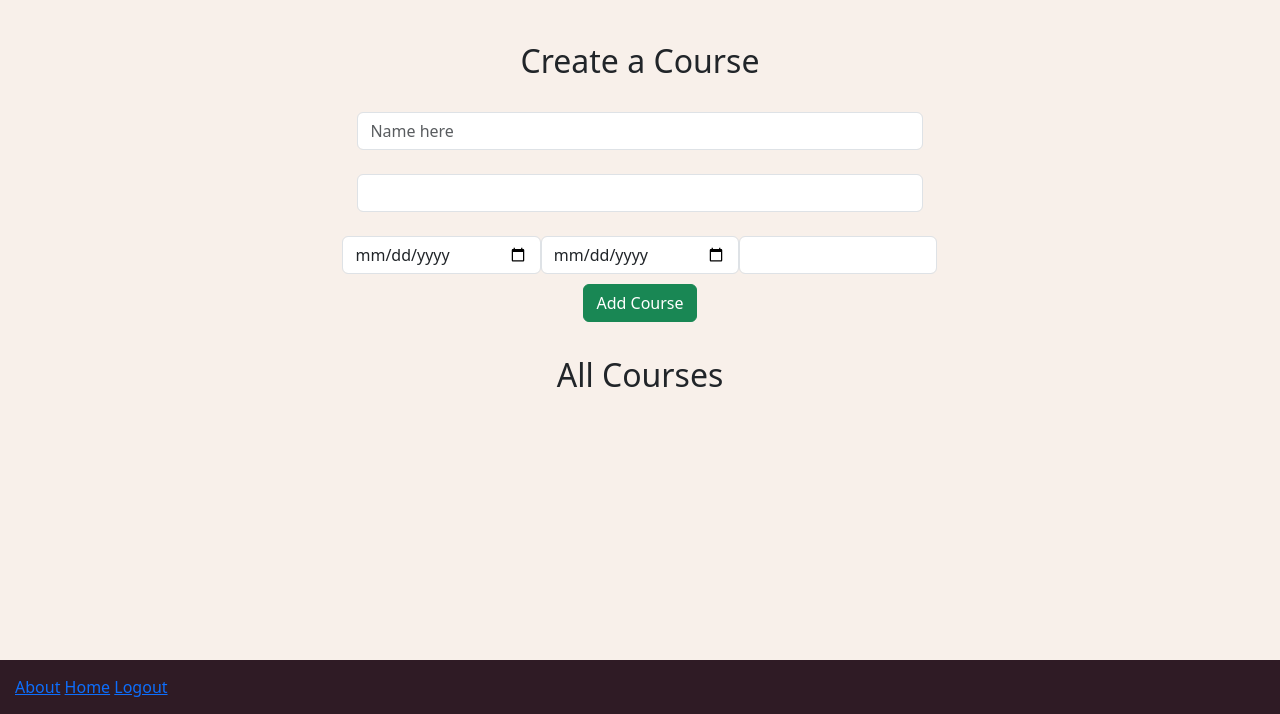
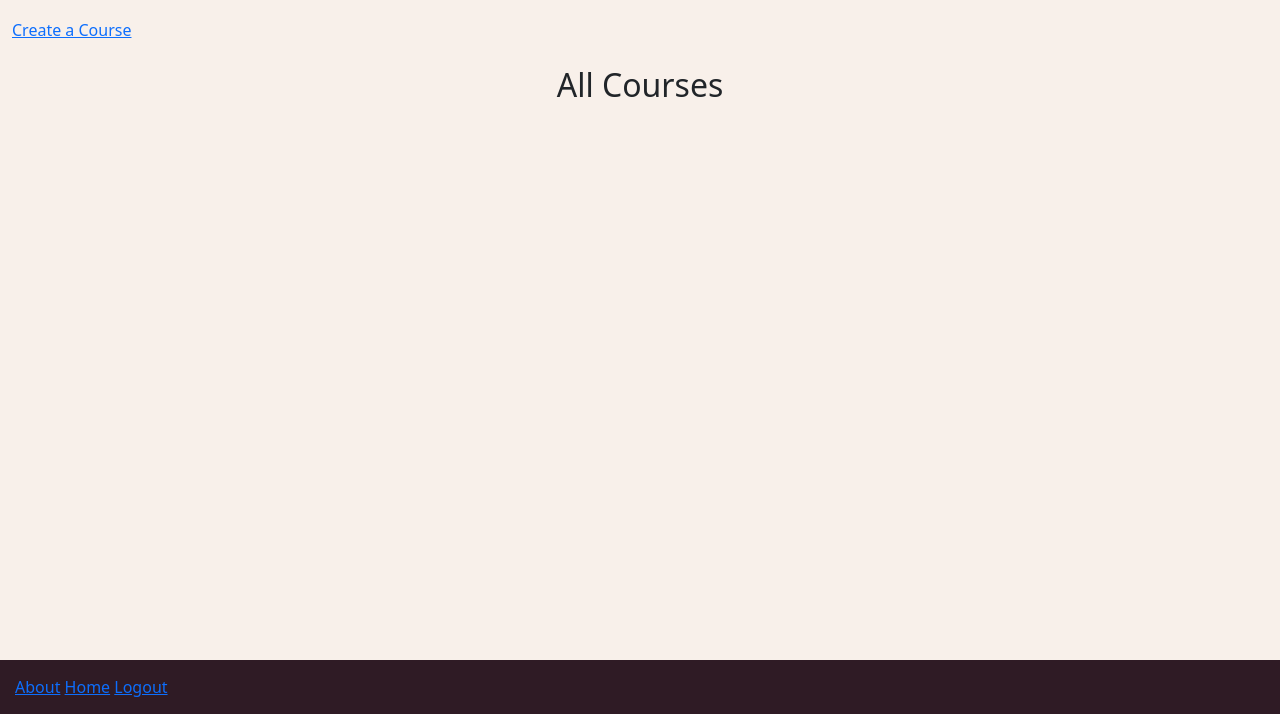
Before and after one commit to cooperwhitley/teacheasy, a Django app: page /courses/ in a window 1280 px wide. Shown: the part 86-800 px from the top of the page. Run offline with Django 4.2, Linux system fonts and the light colour scheme; data that the repository does not hold is empty.

Commit message:
fix course creation

```diff
--- a/main_app/forms.py
+++ b/main_app/forms.py
@@ -17,7 +17,7 @@ class AssignmentForm(ModelForm):
         fields = ('title', 'body', 'due_date',)
 
 
-class CourseCreateForm(ModelForm):
+class CourseForm(ModelForm):
     class Meta:
         model = Course
-        fields = ['name', 'start_date', 'end_date', 'days', 'subject']
+        fields = ('name', 'start_date', 'end_date', 'days', 'subject',)
--- a/main_app/models.py
+++ b/main_app/models.py
@@ -41,6 +41,9 @@ class Course(models.Model):
     def __str__(self):
         return f'Course {self.name}, {self.start_date}-{self.end_date}'
 
+    def get_absolute_url(self):
+        return reverse('courses_detail', kwargs={'course_id': self.id})
+
 
 class Post(models.Model):
     title = models.CharField(max_length=50)
--- a/main_app/templates/courses/index.html
+++ b/main_app/templates/courses/index.html
@@ -7,32 +7,8 @@
 <div class="container-fluid">
   <div class="row content">
         <div class="post-list">
-            <br>
-            <h2 class="flex-head">Create a Course</h2>
-            <br>
-            {% if user %}
-            <div  class="create-course">
-                <form action="{% url 'add_course' user.id %}" method="POST">
-                    {% csrf_token %}
-                    <div class="name-subject">
-                    <input type="text" name="Name" class="form-control course-title" placeholder="Name here">
-                    <br>
-                    <input type="subject" name="subject" class="form-control course">
-                    </div>
-                    <br>
-                    <div class="schedule">
-                        <input type="date" name="start_date" class="form-control course">
-                        <br>
-                        <input type="date" name="end_date" class="form-control course">
-                        <br>
-                        <input type="days" name="days" class="form-control course">
-                        <br>
-                    </div>
-                    <br>
-                    <input type="submit" value="Add Course" class="btn btn-success add-course-btn">
-                </form>
-            </div>
-            {% endif %}
+
+            <a href="{% url 'courses_create' %}">Create a Course</a>
             <br>
             <h2 class="flex-head">All Courses</h2>
             <br>
--- a/main_app/urls.py
+++ b/main_app/urls.py
@@ -12,14 +12,13 @@ urlpatterns = [
     # Course urls
     path('courses/', views.CourseList.as_view(), name='courses_index'),
     path('courses/<int:course_id>/', views.CourseDetail.as_view(), name='courses_detail'),
-    path('courses/create/', views.CourseCreate.as_view(), name='courses_create'),
+    path('courses/add_course/', views.CourseCreate.as_view(), name='courses_create'),
     path('courses/<int:pk>/update', views.CourseUpdate.as_view(), name='courses_update'),
     path('courses/<int:pk>/delete', views.CourseDelete.as_view(), name='courses_delete'),
     path('courses/<int:course_id>/join/', views.join_course, name='join_course'),
     path('courses/<int:course_id>/leave/', views.leave_course, name='leave_course'),
     path('courses/owned/', views.owned_courses, name='owned_courses'),
     path('courses/enrolled/', views.enrolled_courses, name='enrolled_courses'),
-    path('courses/<int:course_id>/add_course/', views.add_course, name='add_course'),
 
     # Post Views
     path('posts/', views.PostList.as_view(), name='posts_index'),
--- a/main_app/views.py
+++ b/main_app/views.py
@@ -8,7 +8,7 @@ from django.contrib.auth import login
 from django.contrib.auth.forms import UserCreationForm
 from django.contrib.auth.decorators import login_required
 from django.contrib.auth.mixins import LoginRequiredMixin
-from .forms import CommentForm
+from .forms import CommentForm, CourseForm, PostForm, AssignmentForm
 import uuid, boto3, os
 
 # Create your views here.
@@ -57,14 +57,6 @@ class CourseDetail(DetailView):
         context['user_in_course'] = self.object.students.filter(id=self.request.user.id).exists()
         return context
 
-class CourseCreate(LoginRequiredMixin, CreateView):
-    model = Course
-    template_name = 'courses/create.html'
-    fields = '_all_'
-
-    def form_valid(self, form):
-        return super().form_valid(form)
-
 class CourseUpdate(LoginRequiredMixin, UpdateView):
     model = Course
     template_name = 'courses/update.html'
@@ -75,15 +67,13 @@ class CourseDelete(LoginRequiredMixin, DeleteView):
     template_name = 'courses/delete.html'
     success_url = '/courses'
 
-@login_required
-def add_course(request, user_id):
-    form = CreateCourseForm(request.POST)
+class CourseCreate(LoginRequiredMixin, CreateView):
+    model = Course
+    fields = ['name', 'start_date', 'end_date', 'days', 'subject']
 
-    if form.is_valid():
-        new_course = form.save(commit=False)
-        new_course.user_id = user_id
-        new_course.user_id = request.user.id
-        new_course.save()
+    def form_valid(self, form):
+        form.instance.user = self.request.user
+        return super().form_valid(form)
 
 @login_required
 def owned_courses(request):
```
Also changed, not shown: main_app/templates/main_app/course_form.html (added, +28 -0 lines).
